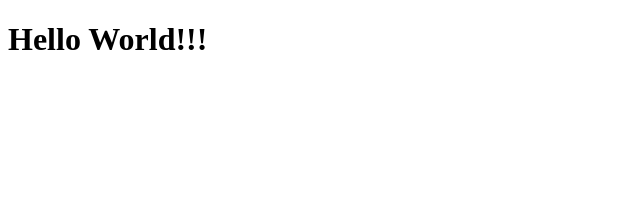
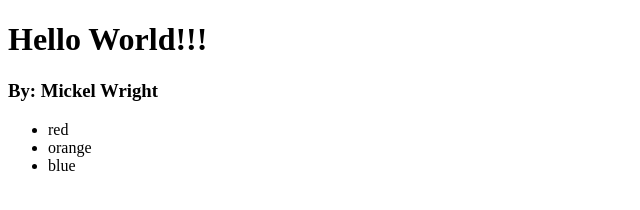
Before and after one commit to wrightm26/kekambas-111_hello_world, a plain HTML site: page index.html in a window 1280 px wide. Shown: the whole page, without its empty margins (0-640 px from the left). Drawn offline with Linux system fonts and the light colour scheme.

Commit message:
added color list

```diff
--- a/index.html
+++ b/index.html
@@ -7,7 +7,13 @@
     <title>Hello World</title>
 </head>
 <body>
-    <!--  -->
+    <!--Use 'command' + '/' to add a comment  -->
     <h1>Hello World!!!</h1>
+    <h3>By: Mickel Wright</h3>
+    <ul>
+        <li>red</li>
+        <li>orange</li>
+        <li>blue</li>
+    </ul>
 </body>
 </html>
```
